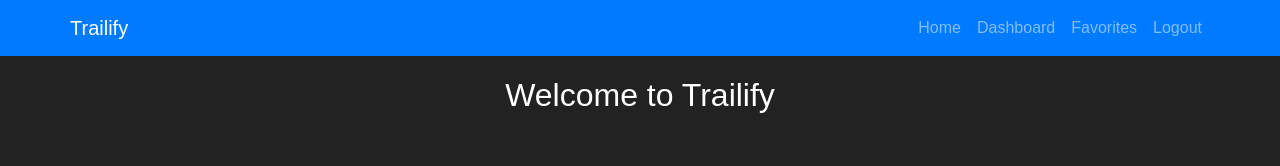
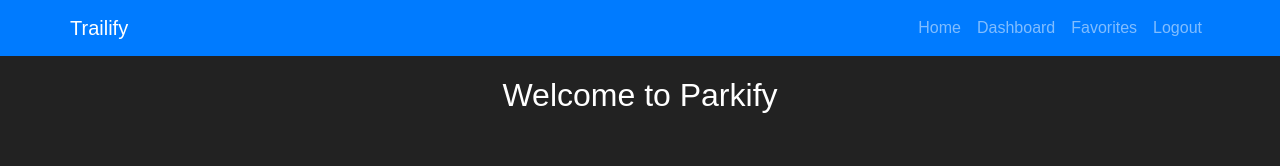
Before and after one commit to hferris/trailify, a React (Create React App) app in the folder client/: page / in a window 1280 px wide. Shown: the top 166 px of the page. Built offline with nearby package versions, Linux system fonts and the light colour scheme; sample sign-in values are in the browser's storage.

Commit message:
project name change

```diff
--- a/client/src/pages/Home/index.js
+++ b/client/src/pages/Home/index.js
@@ -26,7 +26,7 @@ function Home() {
     <div style={styles} className="App">
       <div className="App-header">
 
-        <h2>Welcome to Trailify</h2>
+        <h2>Welcome to Parkify</h2>
 
       </div>
       <p className="App-intro">
```
